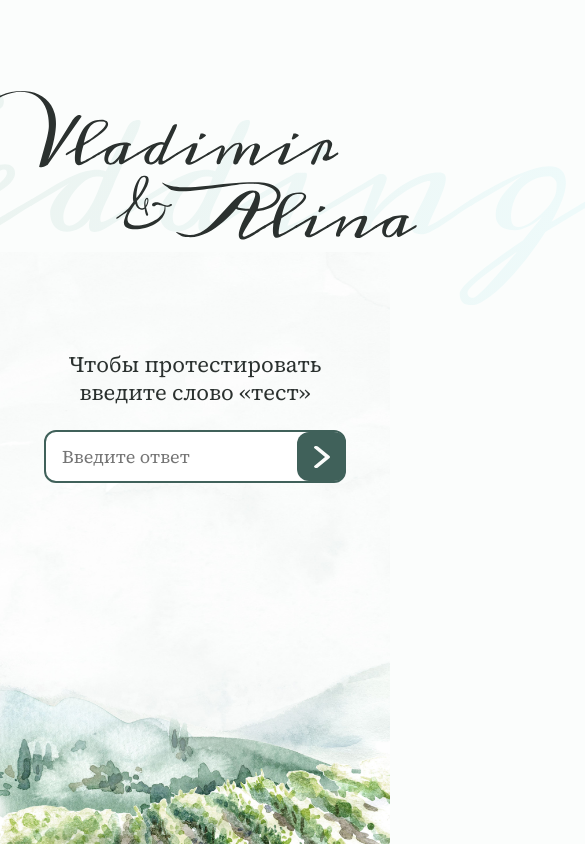
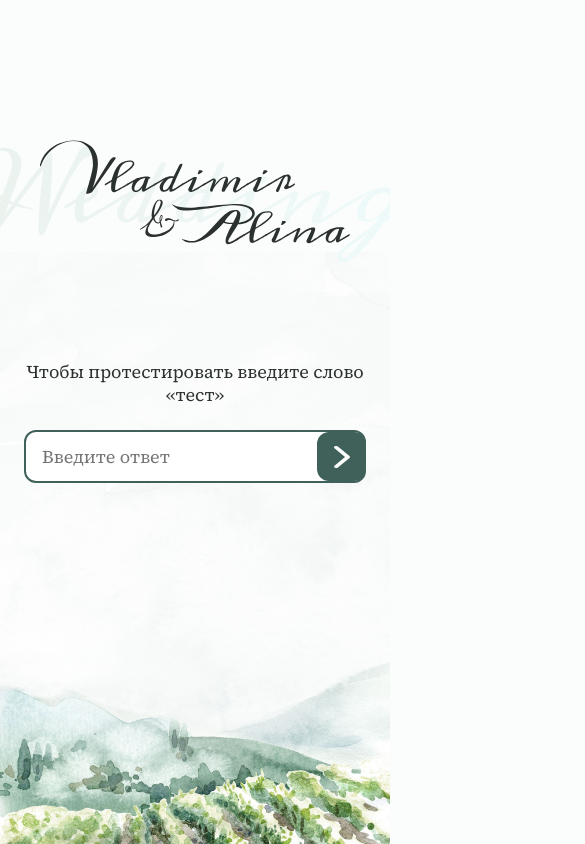
Before and after one commit to MaxDaniLOVE/wedding-story, a Next.js app: page /test in a window 390 px wide. Shown: the whole page, 585 px wide, since content can reach past the window. Built offline with nearby package versions, Linux system fonts and the light colour scheme; a web font is replaced by a local one.

Commit message:
Add responsive design variables in globals.scss and update FormPage styles for better mobile layout

```diff
--- a/app/globals.scss
+++ b/app/globals.scss
@@ -5,6 +5,15 @@
   --forest: #5b6e59;
   --cream: #f6f6eb;
   --night: #100d1b;
+  --screen-min: 320px;
+  --screen-small: 600px;
+  --screen-medium: 1024px;
+  --screen-max: 1300px;
+
+  --media-min: calc(screen-min - 1px);
+  --media-small: calc(screen-small - 1px);
+  --media-medium: calc(screen-medium - 1px);
+  --media-max: calc(screen-max - 1px);
 }
 
 * {
--- a/components/pages/FormPage/FormPage.module.scss
+++ b/components/pages/FormPage/FormPage.module.scss
@@ -2,6 +2,7 @@
   margin: 0 auto;
   max-width: 1100px;
   padding: 0 24px;
+  text-align: center;
 }
 
 .section {
@@ -51,11 +52,6 @@
     line-height: normal;
     margin-top: 16px;
   }
-}
-
-.heroContent {
-  z-index: 1;
-  text-align: center;
 }
 
 .logoWrapper {
@@ -157,3 +153,48 @@
     transition: .3s ease all;
   }
 }
+@media (max-width: 1023px) {
+  .section {
+    padding-top: 0;
+    align-items: center;
+    justify-content: center;
+  }
+  .story {
+    position: relative;
+    overflow: hidden;
+    label {
+      font-size: 18px;
+      font-style: normal;
+      font-weight: 400;
+      line-height: 125.212%;
+    }
+  }
+  .logoWrapper {
+    position: absolute;
+    width: calc(100% + 18px);
+    left: 50%;
+    top: 97px;
+    max-width: 439px;
+    z-index: 0;
+    transform: translateX(-50%);
+    svg {
+      &:first-child {
+        width: 105%;
+      }
+      &:last-child {
+        width: 76%;
+        top: 10%;
+      }
+    }
+  }
+  .formWrapper {
+    position: relative;
+    z-index: 1;
+  }
+  .inputWrapper {
+    padding: 0;
+    button {
+      right: 0;;
+    }
+  }
+}
```
